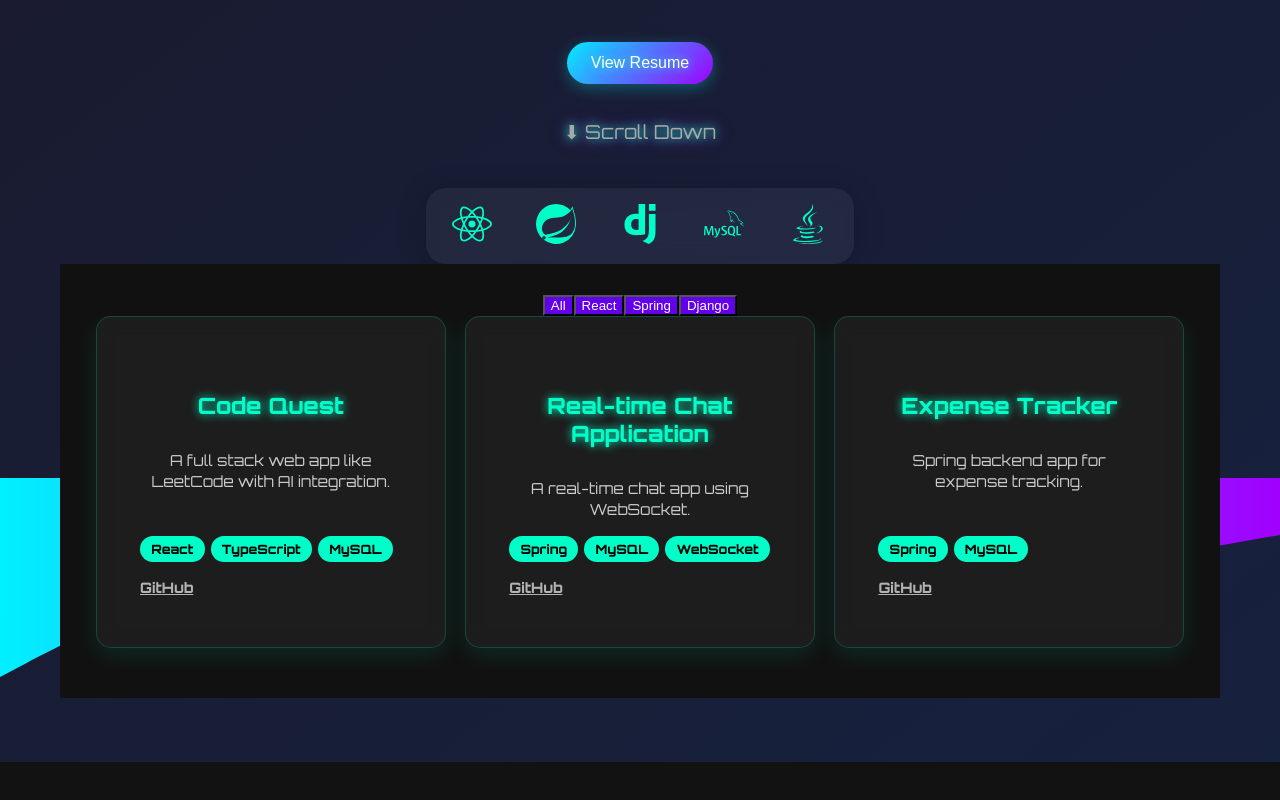
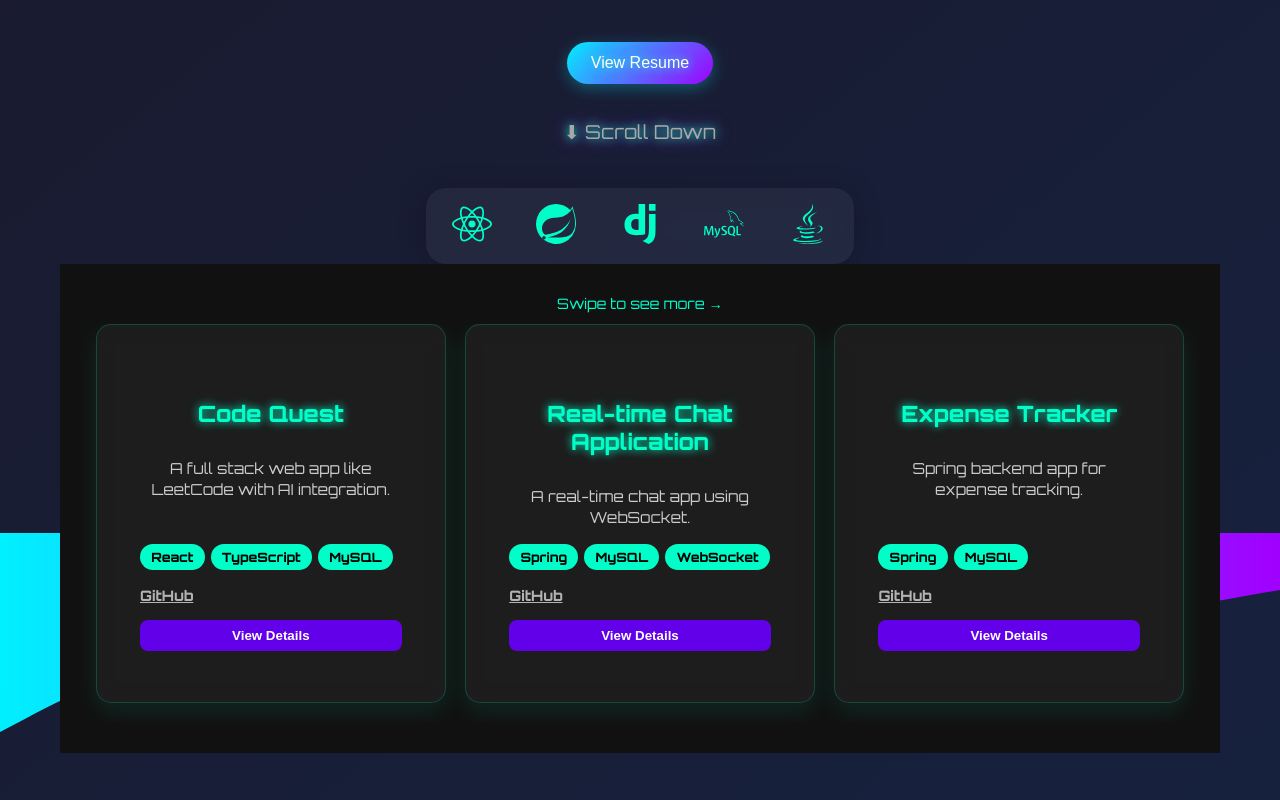
Before and after one commit to cking100/portfolio, a React (Create React App) app: page /home in a window 1280 px wide. Shown: the part 308-1108 px from the top of the page. Before the commit the page ends 1070 px from the top, so only its background shows below. Built offline with nearby package versions, Linux system fonts and the light colour scheme.

Commit message:
Minor changes

```diff
--- a/src/components/ProjectShowcase.jsx
+++ b/src/components/ProjectShowcase.jsx
@@ -3,7 +3,6 @@ import { motion, AnimatePresence } from 'framer-motion';
 import './ProjectShowcase.css';
 
 const ProjectShowcase = () => {
-  const [filter, setFilter] = useState('All');
   const [selectedProject, setSelectedProject] = useState(null);
   const carouselRef = useRef(null);
 
@@ -13,31 +12,24 @@ const ProjectShowcase = () => {
       techStack: ['React', 'TypeScript', 'MySQL'],
       description: 'A full stack web app like LeetCode with AI integration.',
       github: 'https://github.com/cking100/CodeQuest',
-      details: 'Users can solve various DSA problems with AI-powered hints.'
+      details: 'Users can solve various DSA problems with AI-powered hints.',
     },
     {
       title: 'Real-time Chat Application',
       techStack: ['Spring', 'MySQL', 'WebSocket'],
       description: 'A real-time chat app using WebSocket.',
       github: 'https://github.com/cking100/spring-projects',
-      details: 'Enables duplex communication between users in real-time.'
+      details: 'Enables duplex communication between users in real-time.',
     },
     {
       title: 'Expense Tracker',
       techStack: ['Spring', 'MySQL'],
       description: 'Spring backend app for expense tracking.',
       github: 'https://github.com/cking100/expense-tracker',
-      details: 'Manage your income and expenses with this backend tracker.'
+      details: 'Manage your income and expenses with this backend tracker.',
     },
   ];
 
-  const filteredProjects = filter === 'All'
-    ? projects
-    : projects.filter((project) =>
-        project.techStack.includes(filter)
-      );
-
-  // Scroll control for slider
   const scrollCarousel = (direction) => {
     const scrollAmount = 320;
     if (carouselRef.current) {
@@ -50,40 +42,29 @@ const ProjectShowcase = () => {
 
   return (
     <section id="projects">
-      {/* Tech Filters */}
-      <nav className="tech-filters sticky-nav" aria-label="Filter projects by tech stack">
-        {['All', 'React', 'Spring', 'Django'].map((tech) => (
-          <button
-            key={tech}
-            onClick={() => setFilter(tech)}
-            className={filter === tech ? 'active' : ''}
-            aria-pressed={filter === tech}
-          >
-            {tech}
-          </button>
-        ))}
-      </nav>
+      <div className="swipe-hint">Swipe to see more →</div>
 
-      {/* Mobile Slider Arrows */}
       <div className="slider-controls-mobile">
-        <button onClick={() => scrollCarousel('prev')} aria-label="Scroll left">&#8592;</button>
-        <button onClick={() => scrollCarousel('next')} aria-label="Scroll right">&#8594;</button>
+        <button onClick={() => scrollCarousel('prev')} aria-label="Scroll left">
+          &#8592;
+        </button>
+        <button onClick={() => scrollCarousel('next')} aria-label="Scroll right">
+          &#8594;
+        </button>
       </div>
 
-      {/* Projects Carousel */}
       <div className="projects-carousel" ref={carouselRef}>
-        {filteredProjects.map((project, index) => (
+        {projects.map((project, index) => (
           <motion.div
             key={index}
             className="project-card"
             whileHover={{ scale: 1.05 }}
             whileTap={{ scale: 0.95 }}
-            onClick={() => setSelectedProject(project)}
             tabIndex={0}
-            role="button"
-            aria-label={`Open modal for ${project.title}`}
+            role="group"
+            aria-label={`Card for ${project.title}`}
           >
-            <div className="project-card-content glass">
+            <div className="project-card-content">
               <h3 className="project-title">{project.title}</h3>
               <p className="project-description">{project.description}</p>
               <div className="project-tech-stack">
@@ -92,8 +73,17 @@ const ProjectShowcase = () => {
                 ))}
               </div>
               <div className="project-links">
-                <a href={project.github} target="_blank" rel="noopener noreferrer">GitHub</a>
+                <a href={project.github} target="_blank" rel="noopener noreferrer">
+                  GitHub
+                </a>
               </div>
+              <button
+                onClick={() => setSelectedProject(project)}
+                className="view-details-btn"
+                aria-label={`View details of ${project.title}`}
+              >
+                View Details
+              </button>
             </div>
           </motion.div>
         ))}
@@ -122,9 +112,13 @@ const ProjectShowcase = () => {
               <p>{selectedProject.description}</p>
               <p>{selectedProject.details}</p>
               <div className="modal-links">
-                <a href={selectedProject.github} target="_blank" rel="noopener noreferrer">GitHub</a>
+                <a href={selectedProject.github} target="_blank" rel="noopener noreferrer">
+                  GitHub
+                </a>
               </div>
-              <button onClick={() => setSelectedProject(null)} aria-label="Close modal">Close</button>
+              <button onClick={() => setSelectedProject(null)} aria-label="Close modal">
+                Close
+              </button>
             </motion.div>
           </motion.div>
         )}
```
